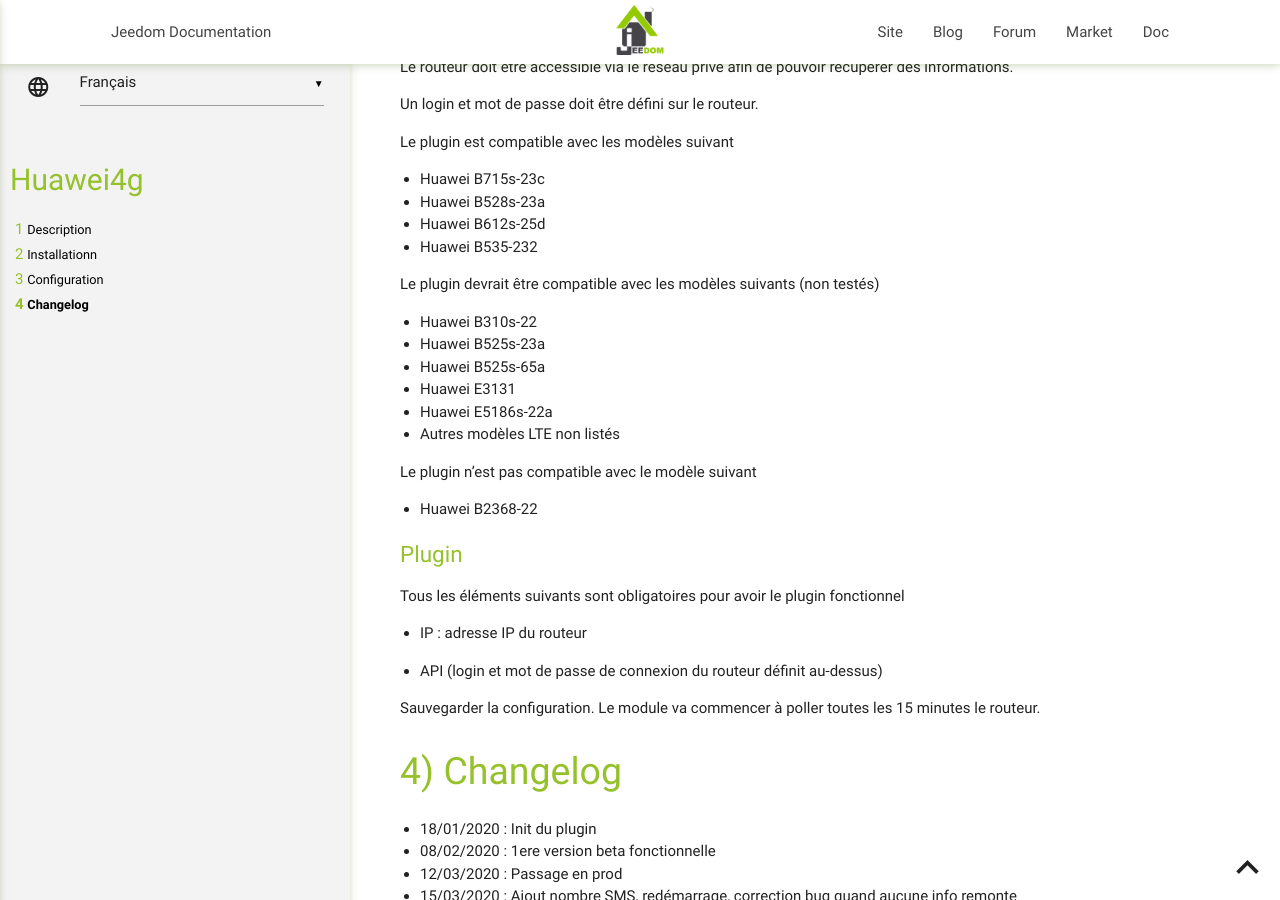
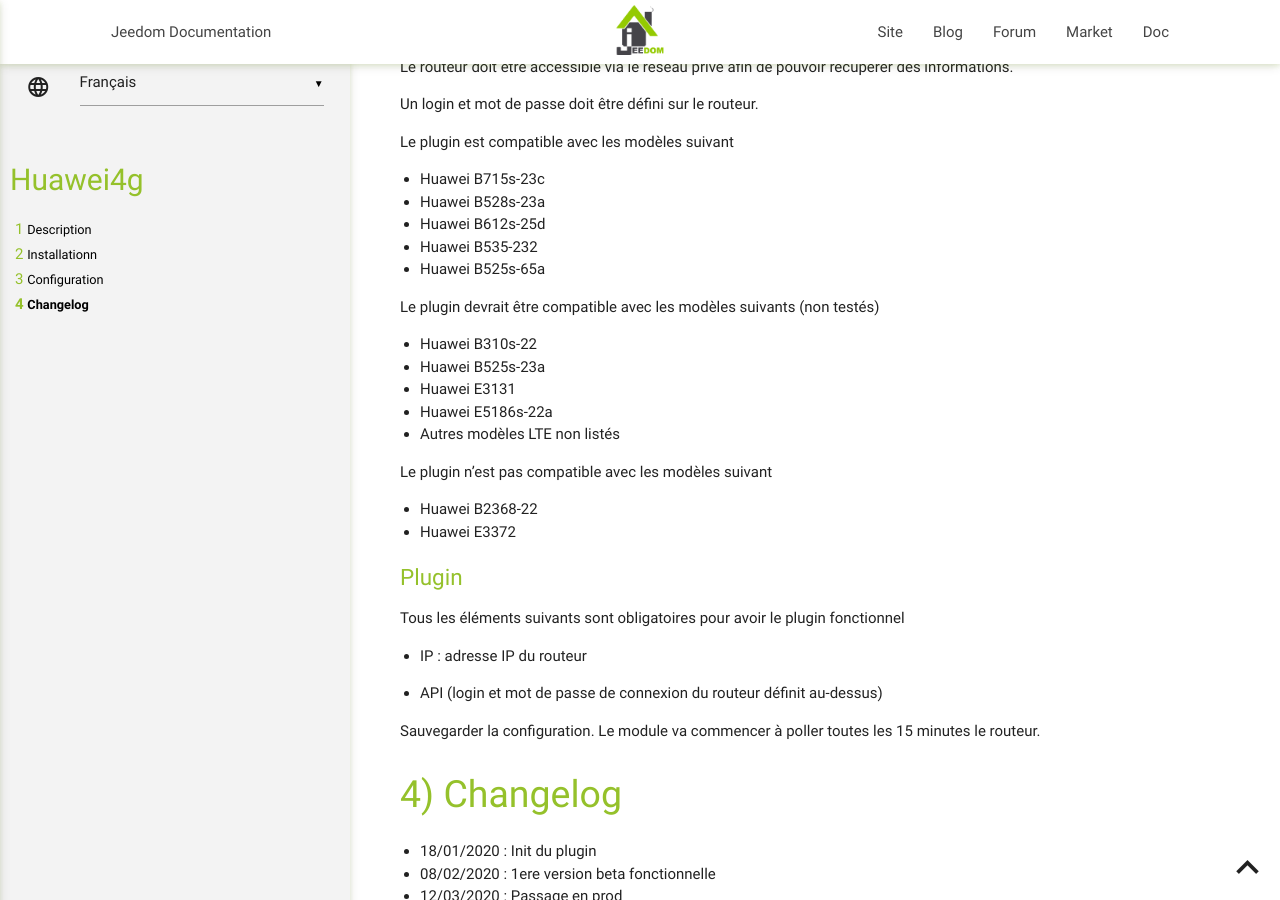
Before and after one commit to tux1c0/plugin-huawei4g, a Jekyll site: the page built from docs/fr_FR/index.md, in a window 1280 px wide and 900 px high, scrolled down 517 px. Built offline with Jekyll 4.4.1, drawn with Linux system fonts in a browser that asks for light colours; our own code applies the rules of GitHub Pages for plain Markdown files.

```diff
--- a/docs/fr_FR/index.md
+++ b/docs/fr_FR/index.md
@@ -30,17 +30,18 @@
 -	Huawei B528s-23a
 -	Huawei B612s-25d
 -	Huawei B535-232
+-	Huawei B525s-65a
 
 Le plugin devrait être compatible avec les modèles suivants (non testés)
 -	Huawei B310s-22
 -	Huawei B525s-23a
--	Huawei B525s-65a
 -	Huawei E3131
 -	Huawei E5186s-22a
 -	Autres modèles LTE non listés
 
-Le plugin n'est pas compatible avec le modèle suivant
+Le plugin n'est pas compatible avec les modèles suivant
 -	Huawei B2368-22
+-	Huawei E3372
 
 ### Plugin
 
```
Also changed, not shown: 1 other file.
